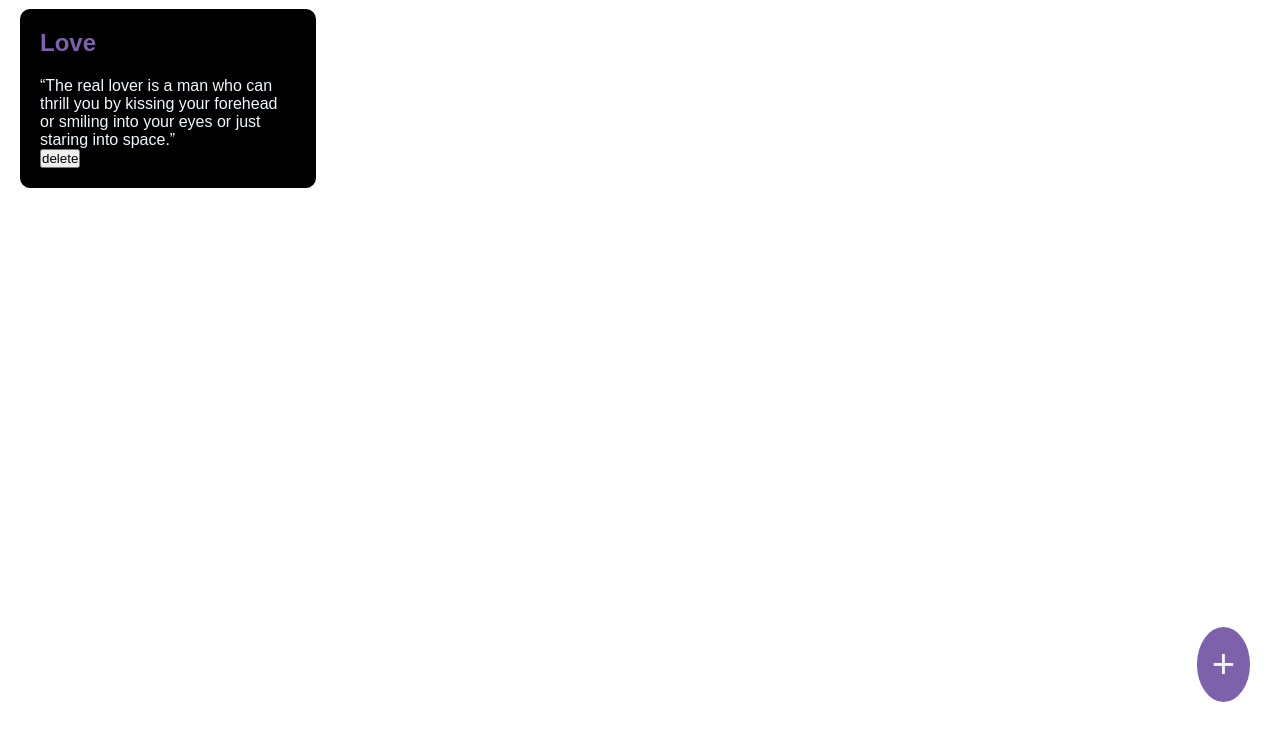
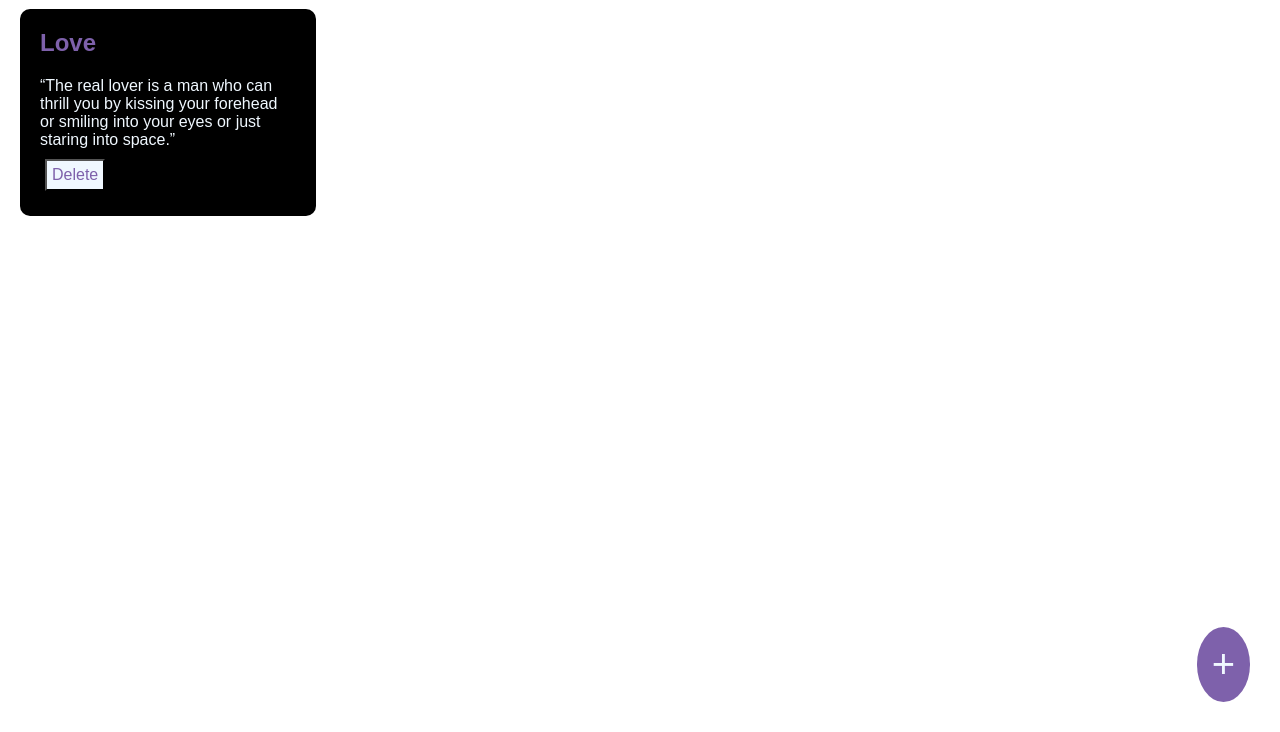
Before and after one commit to AkshayaNagaraj17/Quotes, a plain HTML site: page index.html in a window 1280 px wide. Shown: the part 68-800 px from the top of the page. Drawn offline with Linux system fonts and the light colour scheme.

Commit message:
Styles added

```diff
--- a/index.html
+++ b/index.html
@@ -18,7 +18,7 @@
         <h2>Love</h2>
 
         <p>“The real lover is a man who can thrill you by kissing your forehead or smiling into your eyes or just staring into space.” </p>
-        <button onclick= "del(event)" class="delete-button" id="delbtn">delete</button>
+        <button onclick= "del(event)" class="delete-button" id="delbtn">Delete</button>
     </div>
 
 </div>
--- a/quote.js
+++ b/quote.js
@@ -40,5 +40,5 @@ add1.addEventListener("click",function()
 var delbtn=document.getElementById("delbtn")
 
 function del(event){
-    event.target.classList.parentElement.remove()
+    event.target.parentElement.remove()
 }
--- a/style.css
+++ b/style.css
@@ -24,7 +24,7 @@ body{
     vertical-align: top;
 }
 
-.container h2{
+.quote h2{
     color: #7e61ab;
 }
 .quote p,#btn{
@@ -102,3 +102,11 @@ body{
     background-color:black;
     color: aliceblue;
 }
+.delete-button{
+    color: #7e61ab;
+    background-color: aliceblue;
+    padding:5px;
+    margin:5px;
+    margin-top: 10px;
+    font-size:medium;
+}
```
